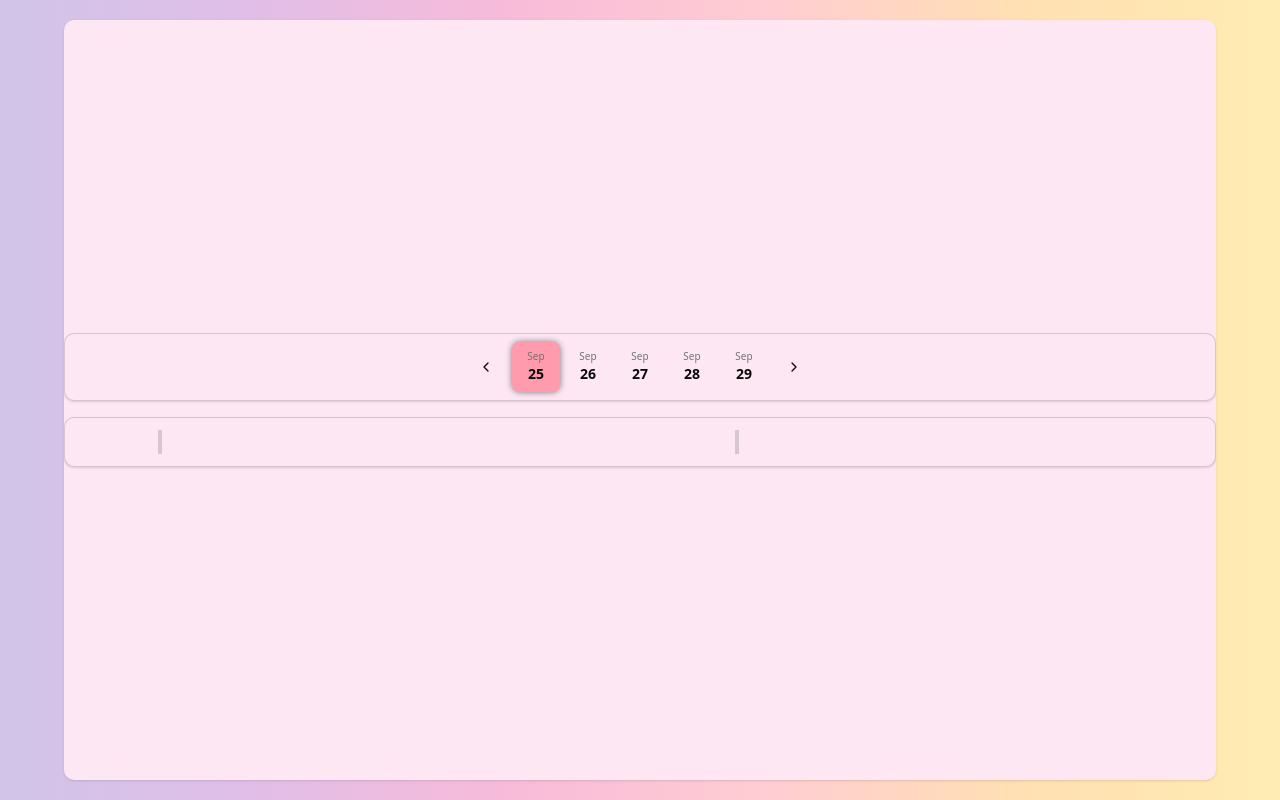
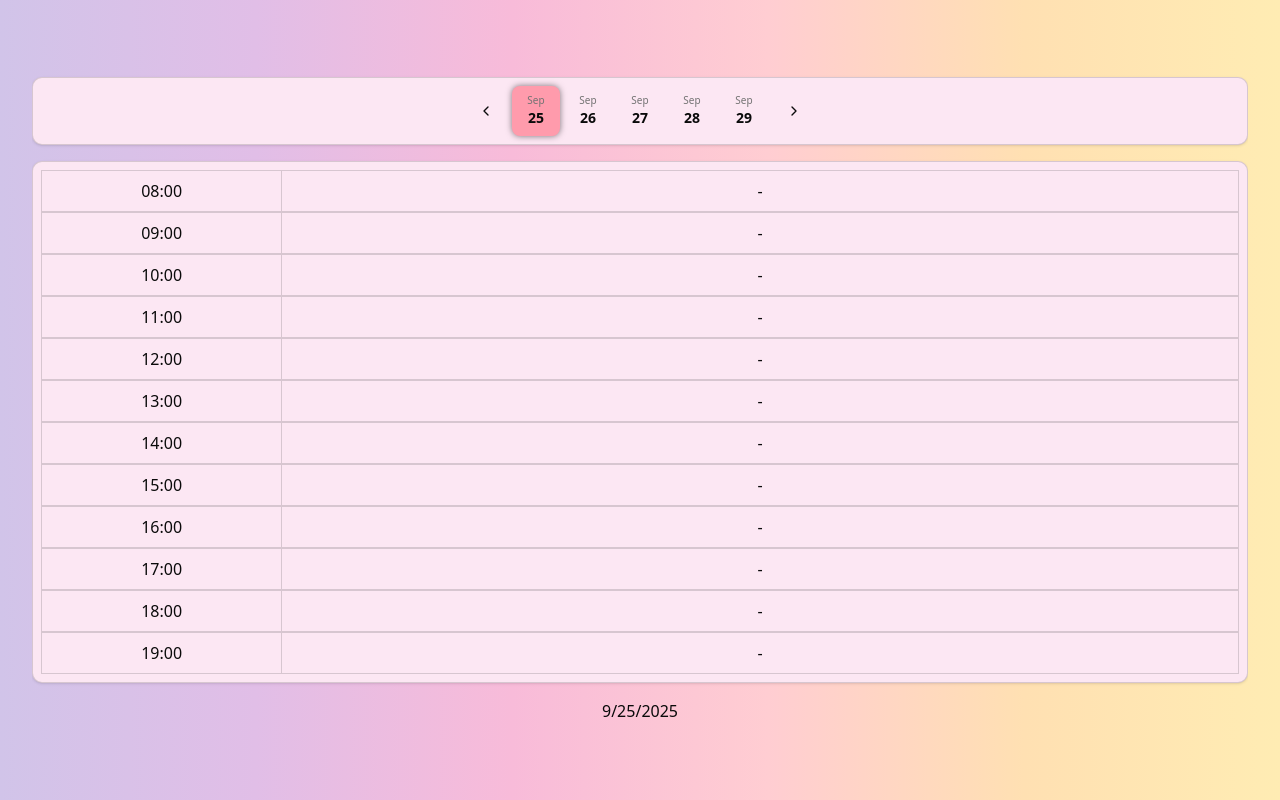
Before and after one commit to jonatanjmissora/nextjs-alba-turnosv2, a Next.js app: page /admin in a window 1280 px wide. Built offline with nearby package versions, Linux system fonts and the light colour scheme.

Commit message:
hicimos la tabla de tiempo y probamos unos turnos mock

```diff
--- a/src/app/(admin)/admin/page.tsx
+++ b/src/app/(admin)/admin/page.tsx
@@ -6,32 +6,40 @@ import {
     MiniCalendarDays,
     MiniCalendarNavigation,
 } from "@/components/ui/shadcn-io/mini-calendar";
+import { timeRange } from "@/lib/time";
+import { turnosmock, type TurnoType } from "@/lib/turnos-mock";
 import { useState } from "react";
 
 export default function AdminPage() {
+    const [selectedAdminDate, setSelectedAdminDate] = useState<Date>(
+        new Date(),
+    );
+
     return (
-        <section className="w-[90%] h-[95dvh] my-5 flex flex-col gap-4 items-center justify-center bg-pink-100 shadow rounded-lg overflow-hidden">
-            <MiniCalendarElement />
-            <TimeContainer />
+        <section className="w-[95dvw] h-[95dvh] m-5 flex flex-col gap-4 items-center justify-center overflow-hidden">
+            <MiniCalendarElement
+                selectedAdminDate={selectedAdminDate}
+                setSelectedAdminDate={setSelectedAdminDate}
+            />
+            <TimeContainer selectedAdminDate={selectedAdminDate} />
+            {selectedAdminDate.toLocaleDateString()}
         </section>
     );
 }
 
-const MiniCalendarElement = () => {
-    const [adminSelectedDate, setAdminSelectedDate] = useState<Date>(
-        new Date(),
-    );
-    const [adminSelectedTime, setAdminSelectedTime] = useState<
-        string | undefined
-    >(undefined);
-
+const MiniCalendarElement = ({
+    selectedAdminDate,
+    setSelectedAdminDate,
+}: {
+    selectedAdminDate: Date;
+    setSelectedAdminDate: (date: Date) => void;
+}) => {
     return (
         <MiniCalendar
             onValueChange={(date = new Date()) => {
-                setAdminSelectedDate(date);
-                setAdminSelectedTime(undefined);
+                setSelectedAdminDate(date);
             }}
-            value={adminSelectedDate}
+            value={selectedAdminDate}
             className="bg-pink-100 flex justify-center items-center border border-[#444]/20 shadow w-full "
         >
             <MiniCalendarNavigation direction="prev" />
@@ -45,40 +53,50 @@ const MiniCalendarElement = () => {
     );
 };
 
-const TimeContainer = () => {
+const getTurnosByDate = (date: Date) => {
+    return turnosmock.filter(
+        (turno) => turno.date === date.toLocaleDateString(),
+    );
+};
+
+const TimeContainer = ({ selectedAdminDate }: { selectedAdminDate: Date }) => {
+    const turnosDate = getTurnosByDate(selectedAdminDate);
+
     return (
-        <article className="w-full grid grid-cols-[0.2fr_1fr] text-center gap-1 py-3  border border-[#444]/20 rounded-lg shadow bg-pink-100">
-            {turnosmock.map((turno) => (
-                <Turno key={turno.id} turno={turno} />
+        <article className="w-full border border-[#444]/20  shadow bg-pink-100 p-2 rounded-lg">
+            {timeRange.map((time) => (
+                <Turno
+                    key={time.id}
+                    time={time.time}
+                    turno={turnosDate.find((turno) => turno.time === time.time)}
+                />
             ))}
         </article>
     );
 };
 
-const Turno = (turno) => {
+const Turno = ({
+    time,
+    turno,
+}: {
+    time: string;
+    turno: TurnoType | undefined;
+}) => {
     return (
-        <article key={turno.id}>
-            <span className="w-full border border-[#444]/20">{turno.time}</span>
-            <span className="w-full border border-[#444]/20">{turno.name}</span>
-        </article>
+        <div
+            className={`flex justify-center items-center text-center border border-[#444]/20 ${turno ? "bg-[#ff9bac] shadow-[0px_0px_6px_0px_rgba(0,0,0,0.5)]" : ""}`}
+        >
+            <span className="w-[20%] h-full py-2">{time}</span>
+            {turno ? (
+                <div className="w-[80%] py-2 flex flex-col border-l border-[#444]/20">
+                    <span>{turno.service}</span>
+                    <span className="text-[#444]/85">{turno.name}</span>
+                </div>
+            ) : (
+                <div className="w-[80%] py-2 border-l border-[#444]/20">
+                    <span>-</span>
+                </div>
+            )}
+        </div>
     );
 };
-
-const turnosmock = [
-    {
-        id: "1",
-        date: "12/10/2025",
-        time: "12:00",
-        service: "Maderoterapia",
-        name: "Gladys",
-        phone: "123456789",
-    },
-    {
-        id: "2",
-        date: "12/10/2025",
-        time: "12:00",
-        service: "Maderoterapia",
-        name: "Gladys",
-        phone: "123456789",
-    },
-];
--- /dev/null
+++ b/src/lib/turnos-mock.ts
@@ -0,0 +1,27 @@
+export type TurnoType = {
+    id: string;
+    date: string;
+    time: string;
+    service: string;
+    name: string;
+    phone: string;
+};
+
+export const turnosmock = [
+    {
+        id: "1",
+        date: "30/9/2025",
+        time: "12:00",
+        service: "Maderoterapia",
+        name: "Gladys",
+        phone: "123456789",
+    },
+    {
+        id: "2",
+        date: "30/9/2025",
+        time: "16:00",
+        service: "Facial",
+        name: "Norma",
+        phone: "123456789",
+    },
+];
```
Also changed, not shown: 1 other file (tests, documents, lock files or other folders).
